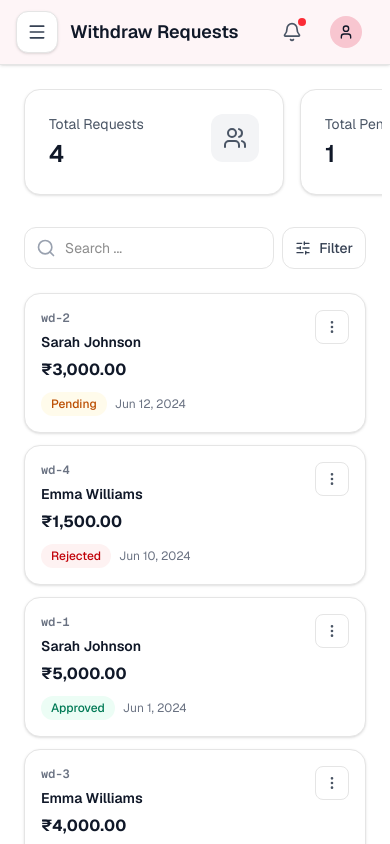
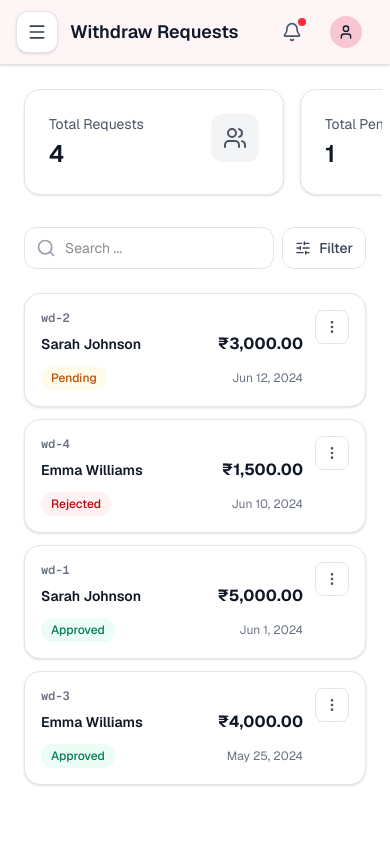
Before and after one commit to ZoyaAnsari19/true-beauty-admin-panel, a Next.js app: page /withdraw-requests in a window 390 px wide. Built offline with nearby package versions, Linux system fonts and the light colour scheme.

Commit message:
Refactor WithdrawRequestsPage: Improve layout by grouping affiliate name and amount in a flex container for better alignment and responsiveness, enhancing overall visual presentation.

```diff
--- a/app/withdraw-requests/page.tsx
+++ b/app/withdraw-requests/page.tsx
@@ -348,13 +348,15 @@ export default function WithdrawRequestsPage() {
                     <p className="text-xs font-mono font-semibold text-gray-500">
                       {row.requestId}
                     </p>
-                    <p className="text-sm font-semibold text-gray-900 truncate">
-                      {row.affiliateName}
-                    </p>
-                    <p className="text-base font-bold text-gray-900">
-                      {formatCurrency(row.amount)}
-                    </p>
-                    <div className="flex items-center gap-2 pt-1">
+                    <div className="flex items-center justify-between gap-2">
+                      <p className="text-sm font-semibold text-gray-900 truncate">
+                        {row.affiliateName}
+                      </p>
+                      <p className="text-base font-bold text-gray-900 shrink-0">
+                        {formatCurrency(row.amount)}
+                      </p>
+                    </div>
+                    <div className="flex items-center justify-between gap-2 pt-1">
                       <span
                         className={`inline-flex px-2.5 py-1 rounded-full text-xs font-medium ${
                           WITHDRAWAL_STATUS_CLASSES[row.status] ??
@@ -363,7 +365,7 @@ export default function WithdrawRequestsPage() {
                       >
                         {WITHDRAWAL_STATUS_LABELS[row.status] ?? row.status}
                       </span>
-                      <span className="text-xs text-gray-500">
+                      <span className="text-xs text-gray-500 shrink-0">
                         {formatDate(row.requestDate)}
                       </span>
                     </div>
```
